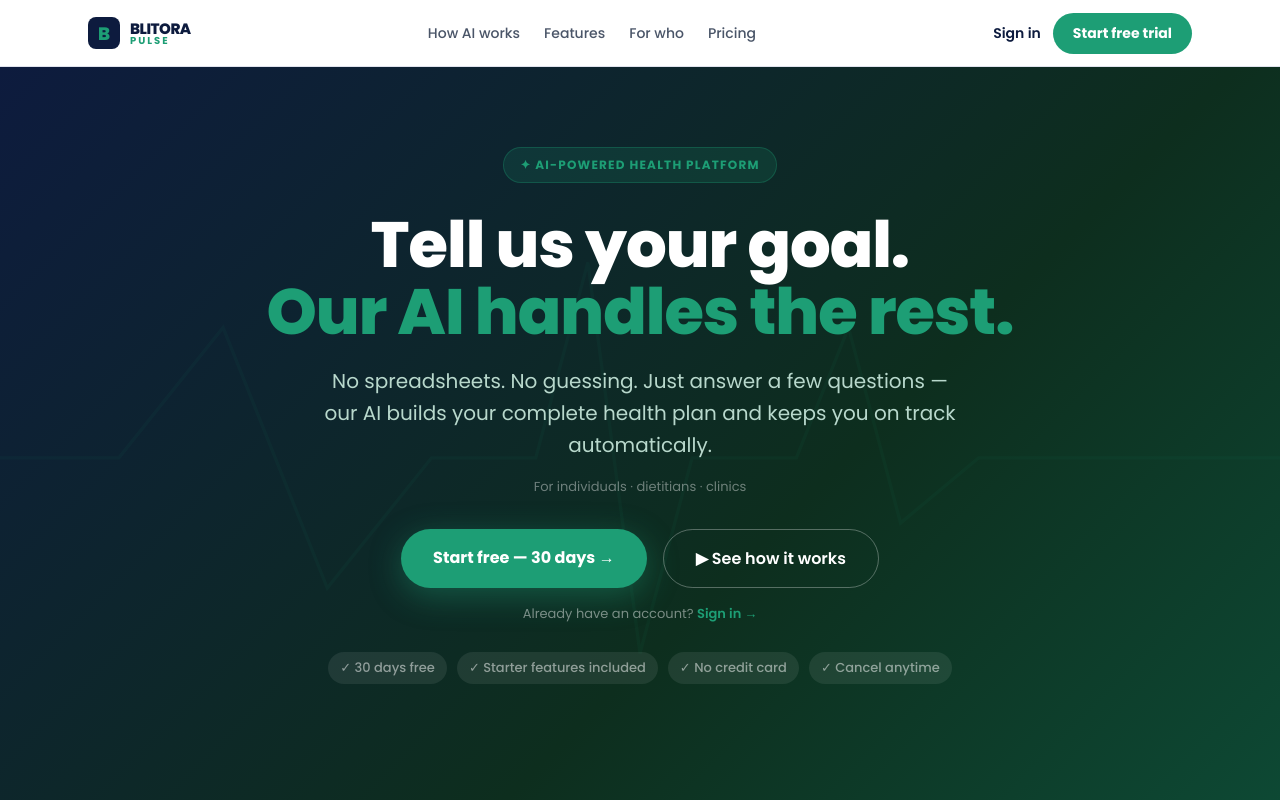
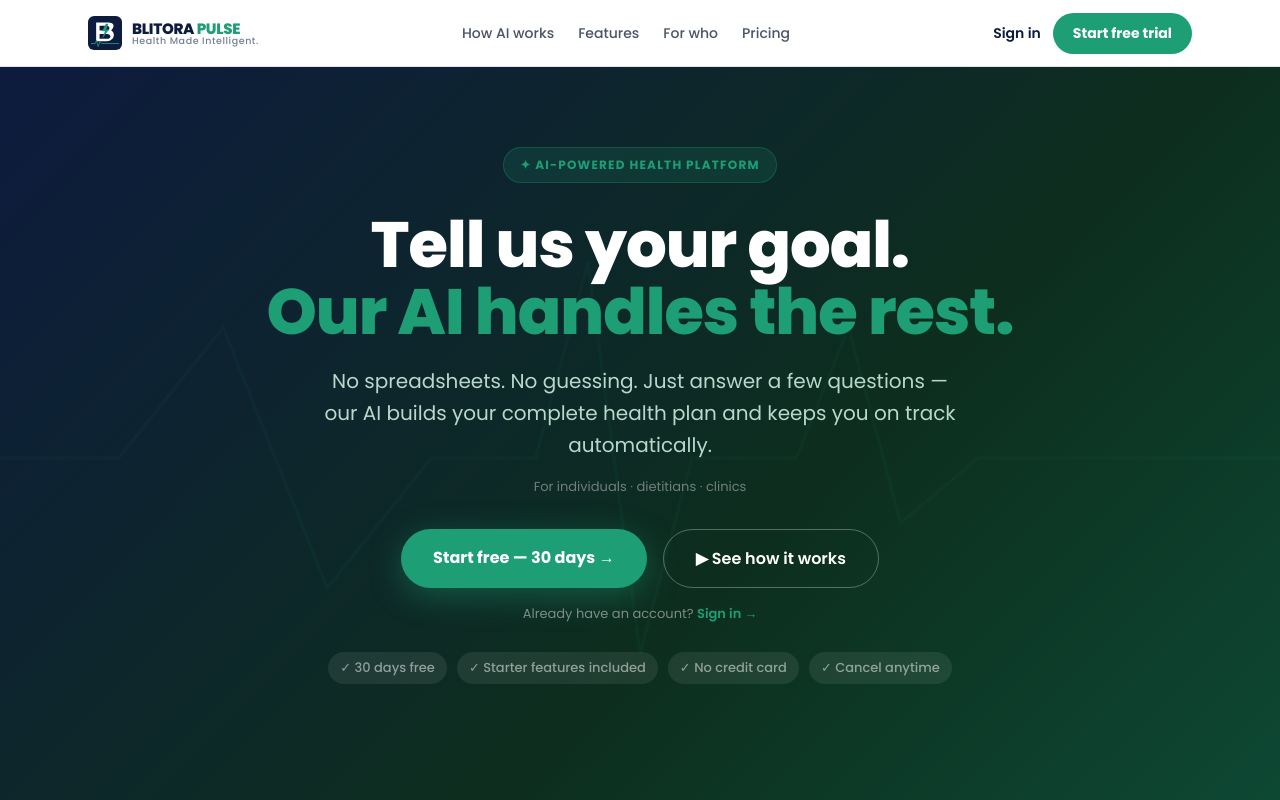
Before and after one commit to Blitora/blitora-pulse, a Next.js app: page / in a window 1280 px wide. Shown: the top 800 px of the page. Built offline with nearby package versions, Linux system fonts and the light colour scheme.

Commit message:
feat: landing page nav — real Blitora Pulse SVG logo replaces text B placeholder

```diff
--- a/pages/index.js
+++ b/pages/index.js
@@ -149,12 +149,15 @@ function Nav() {
     <header style={{ position:'sticky', top:0, zIndex:50, backgroundColor:'rgba(255,255,255,0.96)', backdropFilter:'blur(8px)', borderBottom:`1px solid ${c.mgrey}` }}>
       <div style={{ maxWidth:1152, margin:'0 auto', padding:'0 24px', height:66, display:'flex', alignItems:'center', justifyContent:'space-between' }}>
         <a href="/" style={{ display:'flex', alignItems:'center', gap:10, textDecoration:'none' }}>
-          <div style={{ width:32, height:32, backgroundColor:c.navy, borderRadius:8, display:'flex', alignItems:'center', justifyContent:'center' }}>
-            <span style={{ color:c.green, fontWeight:900, fontSize:18 }}>B</span>
-          </div>
+          <svg width="34" height="34" viewBox="0 0 200 200" fill="none" xmlns="http://www.w3.org/2000/svg">
+            <rect width="200" height="200" rx="36" fill="#0D1B3E"/>
+            <path d="M48 38L48 148L112 148C134 148 152 132 152 112C152 100 146 90 136 84C144 78 150 68 150 56C150 44 138 38 112 38ZM68 58L110 58C120 58 126 64 126 72C126 80 120 86 110 86L68 86ZM68 106L112 106C124 106 132 112 132 120C132 128 124 134 112 134L68 134Z" fill="white"/>
+            <polygon points="105,46 84,90 100,90 82,136 124,80 106,80 120,46" fill="#1D9E75"/>
+            <polyline points="20,162 42,162 50,144 60,180 70,152 80,162 180,162" stroke="#1D9E75" strokeWidth="5" fill="none" strokeLinecap="round" strokeLinejoin="round"/>
+          </svg>
           <div style={{ lineHeight:1 }}>
-            <div style={{ fontWeight:800, fontSize:15, letterSpacing:'-0.5px', color:c.navy }}>BLITORA</div>
-            <div style={{ fontWeight:700, fontSize:10, letterSpacing:'0.2em', textTransform:'uppercase', color:c.green }}>PULSE</div>
+            <div style={{ fontWeight:800, fontSize:15, letterSpacing:'-0.3px', color:c.navy, fontFamily:"'Poppins', Arial, sans-serif" }}>BLITORA <span style={{ color:c.green }}>PULSE</span></div>
+            <div style={{ fontWeight:500, fontSize:9.5, letterSpacing:'0.06em', color:'#718096', fontFamily:"'Poppins', Arial, sans-serif" }}>Health Made Intelligent.</div>
           </div>
         </a>
         <nav style={{ display:'flex', alignItems:'center', gap:24, fontSize:14, fontWeight:500 }} className="hide-mobile">
```
